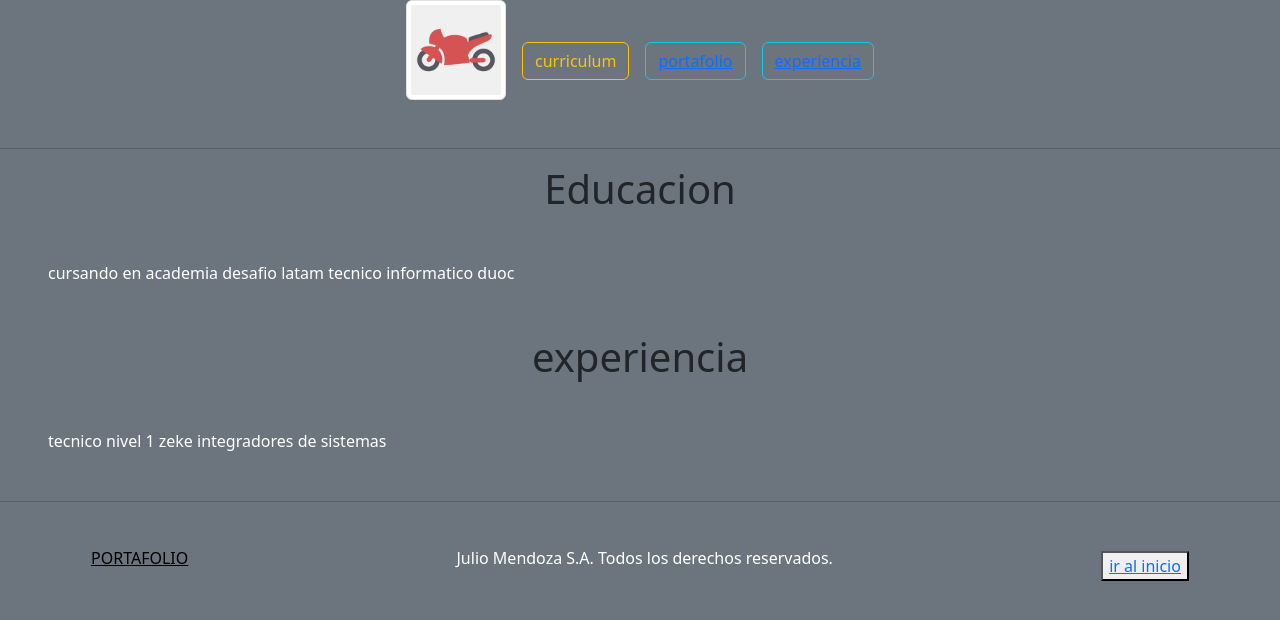
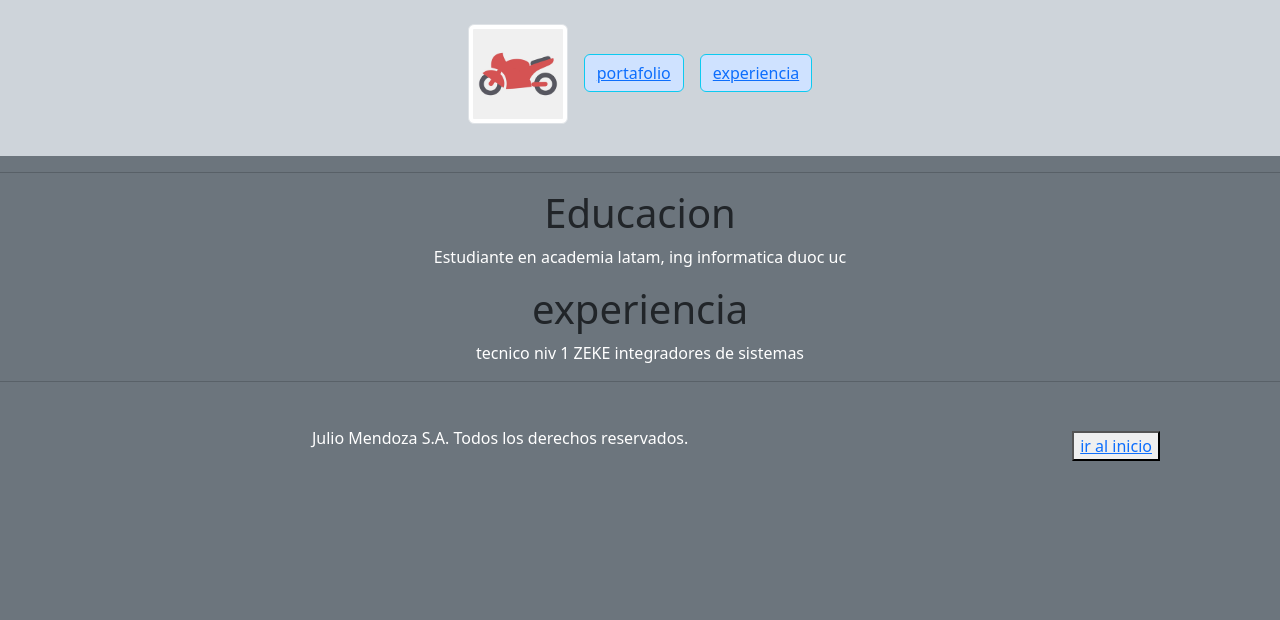
Before and after one commit to JulioMendoza-dev/JulioMendoza-dev.github.io, a plain HTML site: page index.html in a window 1280 px wide. Drawn offline with nearby package versions, Linux system fonts and the light colour scheme.

Commit message:
mejora en index y portafolio

```diff
--- a/index.html
+++ b/index.html
@@ -13,21 +13,21 @@
 <body id="inicio" class="bg-secondary">
     </header class=" d-flex justify-content-center align-items-center">
     <div>
-        <nav class="d-flex d-sm-block d-md-flex justify-content-center">
+        <nav class="bg-dark-subtle d-flex d-sm-block d-md-flex justify-content-center">
             <ul class="d-flex align-items-center list-unstyled gap-3">
                 <div>
-                    <figure >
-                        <img height="100" width="100" src="./assets/img/moto.ico " alt="450-sr" class="img-thumbnail">
+                    <figure>
+                        <img height="100" width="100" src="./assets/img/moto.ico " alt="450-sr"
+                            class="img-thumbnail mt-4">
 
                     </figure>
                 </div>
-                <li class="fs-2  text-white-50">
-                    <button type="button" class="btn btn-outline-warning">curriculum</button>
-                </li>
                 <li class="fs-2 text-white-50">
-                    <button type="button" class="btn btn-outline-info"><a href="./portafolio.html">portafolio</a></button>
+                    <button type="button" class="btn btn-outline-info bg-primary-subtle"><a
+                            href="./portafolio.html">portafolio</a></button>
                 <li class="fs-2 text-white-50">
-                    <button type="button" class="btn btn-outline-info"><a href="#experiencia">experiencia</a></button>
+                    <button type="button" class="btn btn-outline-info bg-primary-subtle"><a
+                            href="#experiencia">experiencia</a></button>
                 </li>
             </ul>
         </nav>
@@ -35,22 +35,17 @@
     </header>
     <hr color="text-white">
     <section>
-        <h1 id="educacion" class="d-flex justify-content-center">Educacion</h1>
-        <p class="p-4 m-4 text-white ">
-            cursando en academia desafio latam
-            tecnico informatico duoc
+        <h1 id="educacion" class="d-flex justify-content-center ">Educacion</h1>
+        <p class="text-center text-white">Estudiante en academia latam, ing informatica duoc uc
         </p>
-
     </section>
     <section>
         <h1 id="experienciaF" class="d-flex justify-content-center">experiencia</h1>
-        <p class="p-4 m-4 text-white ">
-            tecnico nivel 1 zeke integradores de sistemas
+        <p class="text-center text-white">tecnico niv 1 ZEKE integradores de sistemas
         </p>
     </section>
     <hr>
     <footer class="bg-darck p-4 mb-4 d-sm-block d-md-flex justify-content-around align-items-center">
-        <p><a class=" text-black" href="./portafolio.html">PORTAFOLIO</a></p>
         <br>
         <p class="text-white">Julio Mendoza S.A. Todos los derechos reservados.</p>
         <br>
@@ -58,9 +53,9 @@
         <button><a href="#inicio">ir al inicio</a></button>
     </footer>
     <script src="https://cdn.jsdelivr.net/npm/bootstrap@5.3.1/dist/js/bootstrap.bundle.min.js"
-    integrity="sha384-HwwvtgBNo3bZJJLYd8oVXjrBZt8cqVSpeBNS5n7C8IVInixGAoxmnlMuBnhbgrkm"
-    crossorigin="anonymous"></script>
-<script src="https://kit.fontawesome.com/959b1b2086.js" crossorigin="anonymous"></script>
+        integrity="sha384-HwwvtgBNo3bZJJLYd8oVXjrBZt8cqVSpeBNS5n7C8IVInixGAoxmnlMuBnhbgrkm"
+        crossorigin="anonymous"></script>
+    <script src="https://kit.fontawesome.com/959b1b2086.js" crossorigin="anonymous"></script>
 </body>
 
 </html>
```
Also changed, not shown: index2.html (+1 -1 lines), portafolio.html (+46 -10 lines).
